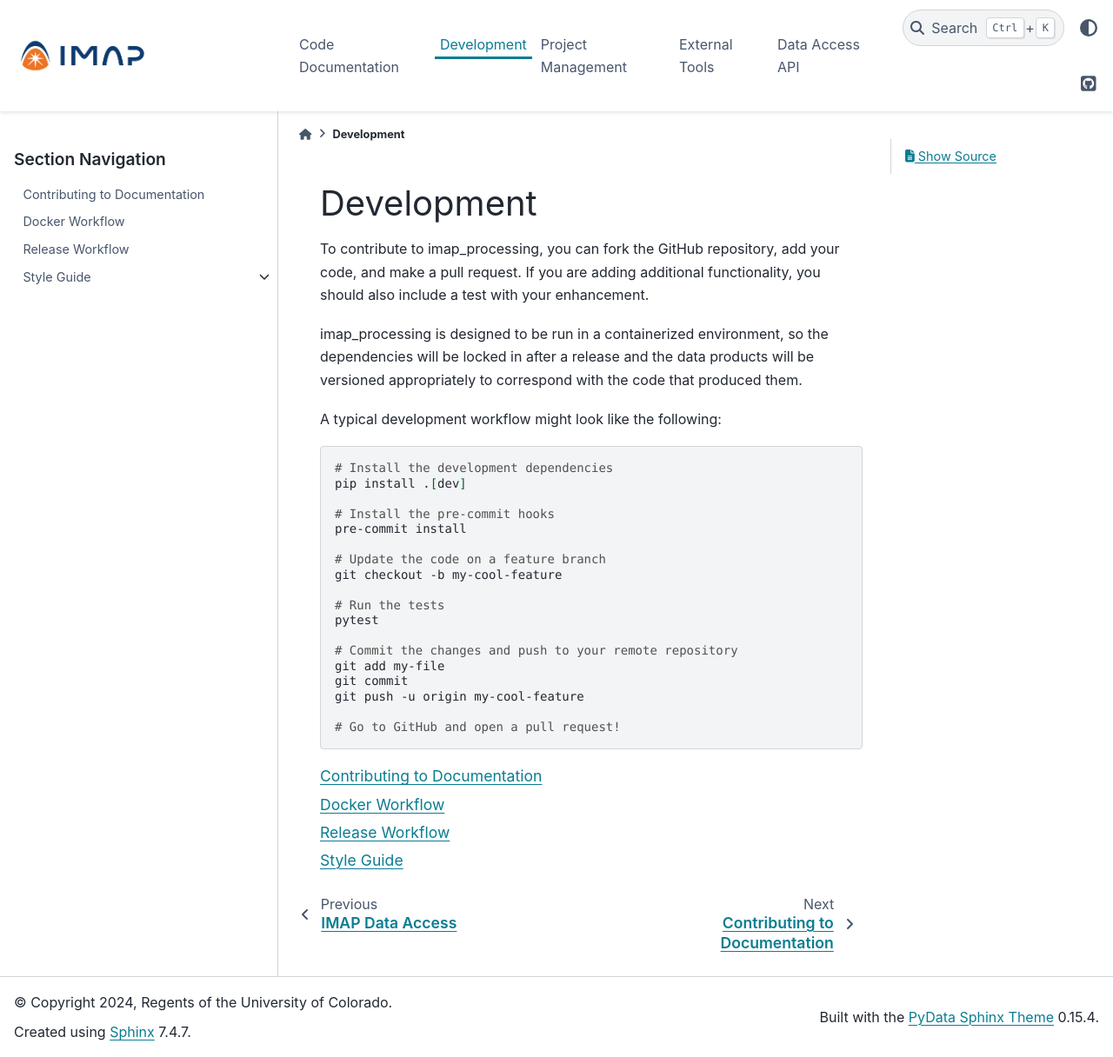
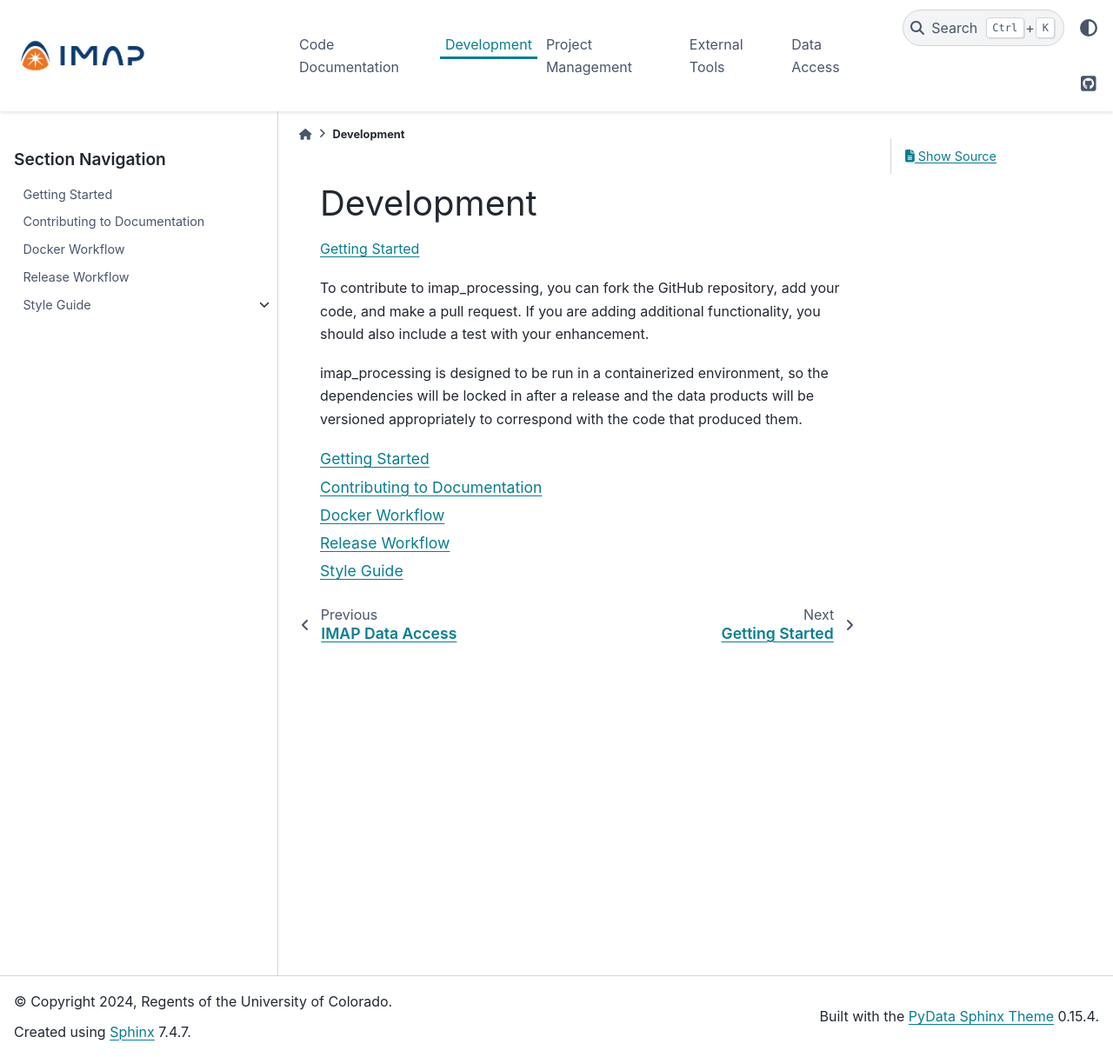
Before and after one commit to IMAP-Science-Operations-Center/imap_processing, a Sphinx documentation site: the page built from docs/source/development-guide/index.rst, in a window 1280 px wide and 1216 px high. Shown: the whole window at 87% size. Built offline with Sphinx 7.4.7 and the PyData theme 0.15.4, drawn with Linux system fonts in a browser that asks for light colours; the version number is read from the project's files by our own code.

Commit message:
Updates to documentation

```diff
--- a/docs/source/code-documentation/index.rst
+++ b/docs/source/code-documentation/index.rst
@@ -26,6 +27,7 @@ Instruments
    swe
    ultra
    cdf
+
 
 Utility functions can be found in modules within the top package level.
 
--- a/docs/source/data-access/index.rst
+++ b/docs/source/data-access/index.rst
@@ -1,7 +1,7 @@
 .. _data-access-api:
 
-Data Access API
-===============
+Data Access
+===========
 
 The `imap-data-access <https://github.com/IMAP-Science-Operations-Center/imap-data-access>`_
 repository provides programmatic access and a command-line utility for
--- a/docs/source/development-guide/index.rst
+++ b/docs/source/development-guide/index.rst
@@ -1,5 +1,7 @@
 Development
 ===========
+
+:ref:`getting-started`
 
 To contribute to imap_processing, you can fork the GitHub repository,
 add your code, and make a pull request. If you are adding additional functionality,
@@ -9,32 +11,10 @@ imap_processing is designed to be run in a containerized environment, so
 the dependencies will be locked in after a release and the data products will
 be versioned appropriately to correspond with the code that produced them.
 
-A typical development workflow might look like the following:
-
-.. code:: bash
-
-    # Install the development dependencies
-    pip install .[dev]
-
-    # Install the pre-commit hooks
-    pre-commit install
-
-    # Update the code on a feature branch
-    git checkout -b my-cool-feature
-
-    # Run the tests
-    pytest
-
-    # Commit the changes and push to your remote repository
-    git add my-file
-    git commit
-    git push -u origin my-cool-feature
-
-    # Go to GitHub and open a pull request!
-
 .. toctree::
     :maxdepth: 1
 
+    getting-started
     doc-overview
     docker
     release-workflow
--- a/docs/source/external-tools/poetry.rst
+++ b/docs/source/external-tools/poetry.rst
@@ -3,7 +3,7 @@
 Poetry
 ======
 
-We are using `Poetry <https://python-poetry.org/docs/>`_ for the dependency management in both ``sds-data-manager`` and ``imap_processing``. All dependency management should go through Poetry.
+We are using `Poetry <https://python-poetry.org/docs/>`_ for the dependency management in both ``sds-data-manager`` and ``imap_processing``. All dependency management should go through Poetry, following our standard :ref:`poetry-environment`.
 
 .. _poetry-overview-link:
 
--- a/docs/source/index.rst
+++ b/docs/source/index.rst
@@ -13,6 +13,8 @@ entire mission, including the science goals, the spacecraft, and the instruments
 The Science Operations Center (SOC) is responsible for the data processing on the
 IMAP mission and being developed at
 `LASP (Laboratory of Atmospheric and Space Physics) <https://lasp.colorado.edu/>`_.
+
+To get started with the project: :ref:`getting-started`.
 
 The explicit code interfaces and structure are described in the :ref:`code-documentation`.
 
```
Also changed, not shown: other parts of docs/source/code-documentation/index.rst (+1 -0 lines), README.md (+2 -0 lines), docs/source/code-documentation/cli.rst (added, +8 -0 lines), docs/source/development-guide/getting-started.rst (added, +29 -0 lines).
